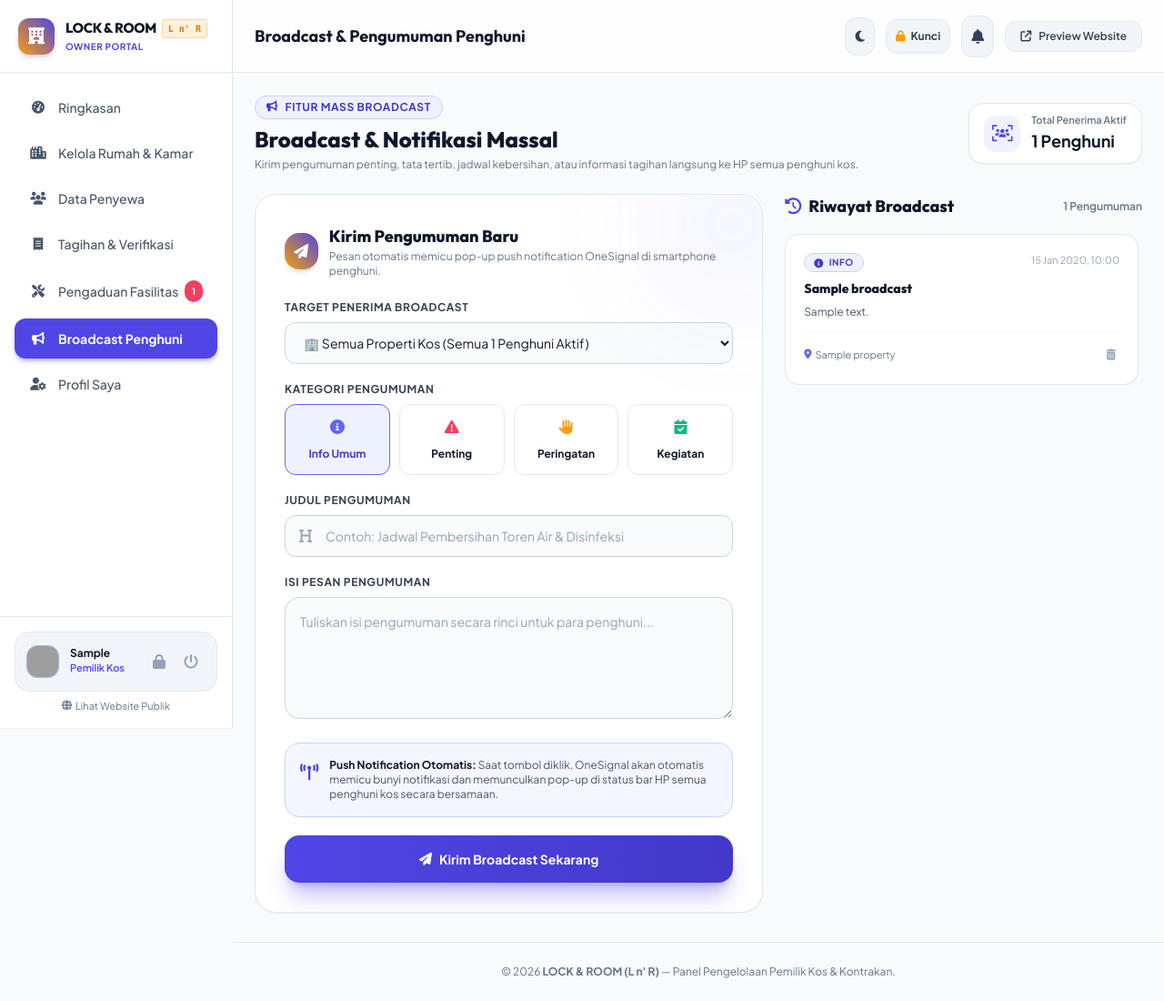
After one commit to fepscode/lockroom, a PHP site: page /owner/broadcast.php in a window 1280 px wide. The commit adds this page. Shown: the whole page at 91% size. Run offline with PHP 8.4, Linux system fonts and the light colour scheme; the visitor is signed in with stand-in values (Sample User, id 1); tables that the repository leaves empty hold one stand-in row (values such as "Sample post"); some libraries are stand-ins or nearby versions; grey boxes are pictures that could not be loaded.

Commit message:
Add Owner Mass Broadcast feature with OneSignal Push Notifications and Tenant Announcement display

```diff
--- a/helpers/onesignal.php
+++ b/helpers/onesignal.php
@@ -196,3 +196,46 @@ function notifyTenantComplaintResponse($complaintId, $status, $adminResponse = '
         }
     } catch (Exception $e) {}
 }
+
+/**
+ * Trigger: Broadcast announcement from Owner to all active tenants
+ */
+function sendOneSignalBroadcastToTenants($ownerId, $title, $message, $type = 'info', $propertyId = null) {
+    $pdo = getDBConnection();
+    if (!$pdo) return;
+
+    try {
+        $sql = "SELECT DISTINCT l.tenant_id
+                FROM leases l
+                JOIN rooms r ON l.room_id = r.id
+                JOIN properties p ON r.property_id = p.id
+                WHERE p.owner_id = ? AND l.status = 'aktif'";
+        $params = [$ownerId];
+
+        if (!empty($propertyId)) {
+            $sql .= " AND p.id = ?";
+            $params[] = $propertyId;
+        }
+
+        $stmt = $pdo->prepare($sql);
+        $stmt->execute($params);
+        $tenantIds = $stmt->fetchAll(PDO::FETCH_COLUMN);
+
+        if (!empty($tenantIds)) {
+            $typeIcons = [
+                'penting' => '🚨 PENGUMUMAN PENTING: ',
+                'peringatan' => '⚠️ PERINGATAN KOS: ',
+                'kegiatan' => '📅 INFORMASI KEGIATAN: ',
+                'info' => '📢 PENGUMUMAN KOS: '
+            ];
+            $prefix = $typeIcons[$type] ?? '📢 ';
+            $fullTitle = $prefix . $title;
+            $redirectUrl = BASE_URL . '/tenant/index.php';
+
+            sendOneSignalPush($tenantIds, $fullTitle, $message, $redirectUrl, [
+                'type' => 'broadcast',
+                'category' => $type
+            ]);
+        }
+    } catch (Exception $e) {}
+}
--- /dev/null
+++ b/owner/broadcast.php
@@ -0,0 +1,273 @@
+<?php
+// Owner Broadcast / Announcements Management
+// LOCK & ROOM (L n' R)
+
+require_once __DIR__ . '/../helpers/auth.php';
+require_once __DIR__ . '/../helpers/onesignal.php';
+requireLogin('pemilik');
+
+$user = currentUser();
+$pdo = getDBConnection();
+
+// Handle Submit New Broadcast & Delete Broadcast
+if ($_SERVER['REQUEST_METHOD'] === 'POST') {
+    $action = $_POST['action'] ?? '';
+
+    if ($action === 'send_broadcast') {
+        $title = sanitizeInput($_POST['title'] ?? '');
+        $message = sanitizeInput($_POST['message'] ?? '');
+        $type = sanitizeInput($_POST['type'] ?? 'info');
+        $propertyId = !empty($_POST['property_id']) ? (int)$_POST['property_id'] : null;
+
+        if (empty($title) || empty($message)) {
+            setFlash('error', 'Judul dan isi pesan broadcast wajib diisi!');
+        } else {
+            // Save to database
+            $stmt = $pdo->prepare("INSERT INTO broadcasts (owner_id, property_id, title, message, type) VALUES (?, ?, ?, ?, ?)");
+            $stmt->execute([$user['id'], $propertyId, $title, $message, $type]);
+
+            // Fire OneSignal Web Push to all targeted active tenants
+            sendOneSignalBroadcastToTenants($user['id'], $title, $message, $type, $propertyId);
+
+            setFlash('success', 'Pesan broadcast berhasil dikirimkan ke seluruh penghuni kos beserta notifikasi layar HP!');
+        }
+        header("Location: broadcast.php");
+        exit;
+    }
+
+    if ($action === 'delete_broadcast') {
+        $broadcastId = (int)$_POST['broadcast_id'];
+        $stmt = $pdo->prepare("DELETE FROM broadcasts WHERE id = ? AND owner_id = ?");
+        $stmt->execute([$broadcastId, $user['id']]);
+
+        setFlash('success', 'Riwayat pengumuman berhasil dihapus.');
+        header("Location: broadcast.php");
+        exit;
+    }
+}
+
+$pageTitle = 'Broadcast & Pengumuman Penghuni';
+require_once __DIR__ . '/header.php';
+
+// Fetch properties owned by this owner
+$stmtProps = $pdo->prepare("SELECT id, name FROM properties WHERE owner_id = ? ORDER BY id ASC");
+$stmtProps->execute([$user['id']]);
+$properties = $stmtProps->fetchAll();
+
+// Count active tenants
+$stmtActiveTenants = $pdo->prepare("SELECT COUNT(DISTINCT l.tenant_id)
+                                    FROM leases l
+                                    JOIN rooms r ON l.room_id = r.id
+                                    JOIN properties p ON r.property_id = p.id
+                                    WHERE p.owner_id = ? AND l.status = 'aktif'");
+$stmtActiveTenants->execute([$user['id']]);
+$totalActiveTenants = $stmtActiveTenants->fetchColumn() ?: 0;
+
+// Fetch sent broadcasts history
+$stmtBroadcasts = $pdo->prepare("SELECT b.*, p.name as property_name
+                                  FROM broadcasts b
+                                  LEFT JOIN properties p ON b.property_id = p.id
+                                  WHERE b.owner_id = ?
+                                  ORDER BY b.id DESC");
+$stmtBroadcasts->execute([$user['id']]);
+$broadcasts = $stmtBroadcasts->fetchAll();
+?>
+
+<!-- Header Banner -->
+<div class="flex flex-col sm:flex-row sm:items-center justify-between gap-4">
+    <div>
+        <div class="inline-flex items-center gap-2 px-3 py-1 rounded-full text-xs font-bold uppercase tracking-wider mb-1.5 bg-indigo-50 dark:bg-indigo-500/20 text-indigo-700 dark:text-indigo-400 border border-indigo-200 dark:border-indigo-500/30">
+            <i class="fa-solid fa-bullhorn animate-bounce"></i> Fitur Mass Broadcast
+        </div>
+        <h2 class="text-2xl font-extrabold text-slate-900 dark:text-white font-heading">Broadcast & Notifikasi Massal</h2>
+        <p class="text-slate-500 dark:text-slate-400 text-xs mt-1">Kirim pengumuman penting, tata tertib, jadwal kebersihan, atau informasi tagihan langsung ke HP semua penghuni kos.</p>
+    </div>
+
+    <div class="flex items-center gap-3">
+        <div class="px-4 py-2.5 rounded-2xl bg-white dark:bg-slate-900 border border-slate-200 dark:border-slate-800 shadow-sm flex items-center gap-3">
+            <div class="w-10 h-10 rounded-xl bg-indigo-50 dark:bg-indigo-500/20 text-indigo-600 dark:text-indigo-400 flex items-center justify-center text-lg">
+                <i class="fa-solid fa-users-viewfinder"></i>
+            </div>
+            <div>
+                <div class="text-[11px] text-slate-500 dark:text-slate-400 font-semibold">Total Penerima Aktif</div>
+                <div class="text-lg font-extrabold text-slate-900 dark:text-white"><?= $totalActiveTenants ?> Penghuni</div>
+            </div>
+        </div>
+    </div>
+</div>
+
+<!-- Main Grid: Form Kirim & Riwayat -->
+<div class="grid grid-cols-1 lg:grid-cols-12 gap-6">
+
+    <!-- Form Kirim Broadcast (7 Kolom) -->
+    <div class="lg:col-span-7 space-y-6">
+        <div class="glass-card rounded-3xl p-6 sm:p-8 border border-slate-200 dark:border-slate-800 shadow-sm bg-white dark:bg-slate-900 relative overflow-hidden">
+            <div class="absolute -right-12 -top-12 w-40 h-40 bg-indigo-500/10 rounded-full blur-3xl pointer-events-none"></div>
+
+            <div class="flex items-center gap-3 mb-6">
+                <div class="w-10 h-10 rounded-2xl bg-gradient-to-tr from-amber-500 to-indigo-600 text-white flex items-center justify-center shadow-md">
+                    <i class="fa-solid fa-paper-plane text-base"></i>
+                </div>
+                <div>
+                    <h3 class="text-lg font-extrabold text-slate-900 dark:text-white font-heading">Kirim Pengumuman Baru</h3>
+                    <p class="text-xs text-slate-500 dark:text-slate-400">Pesan otomatis memicu pop-up push notification OneSignal di smartphone penghuni.</p>
+                </div>
+            </div>
+
+            <form method="POST" action="broadcast.php" class="space-y-5">
+                <input type="hidden" name="action" value="send_broadcast">
+
+                <!-- Target Properti -->
+                <div>
+                    <label class="block text-xs font-bold text-slate-700 dark:text-slate-300 uppercase tracking-wider mb-2">
+                        Target Penerima Broadcast
+                    </label>
+                    <select name="property_id" class="w-full bg-slate-50 dark:bg-slate-950 border border-slate-300 dark:border-slate-700 rounded-xl py-3 px-4 text-slate-900 dark:text-white text-sm focus:border-indigo-500 focus:outline-none transition-all">
+                        <option value="">🏢 Semua Properti Kos (Semua <?= $totalActiveTenants ?> Penghuni Aktif)</option>
+                        <?php foreach ($properties as $p): ?>
+                            <option value="<?= $p['id'] ?>">📍 Khusus Properti: <?= htmlspecialchars($p['name']) ?></option>
+                        <?php endforeach; ?>
+                    </select>
+                </div>
+
+                <!-- Kategori / Tipe -->
+                <div>
+                    <label class="block text-xs font-bold text-slate-700 dark:text-slate-300 uppercase tracking-wider mb-2">
+                        Kategori Pengumuman
+                    </label>
+                    <div class="grid grid-cols-2 sm:grid-cols-4 gap-2.5">
+                        <label class="cursor-pointer">
+                            <input type="radio" name="type" value="info" checked class="peer sr-only">
+                            <div class="p-3 rounded-xl border border-slate-200 dark:border-slate-800 text-center peer-checked:bg-indigo-50 peer-checked:border-indigo-500 peer-checked:text-indigo-700 dark:peer-checked:bg-indigo-500/20 dark:peer-checked:text-indigo-300 transition-all">
+                                <i class="fa-solid fa-circle-info text-base mb-1 block text-indigo-500"></i>
+                                <span class="text-xs font-bold">Info Umum</span>
+                            </div>
+                        </label>
+                        <label class="cursor-pointer">
+                            <input type="radio" name="type" value="penting" class="peer sr-only">
+                            <div class="p-3 rounded-xl border border-slate-200 dark:border-slate-800 text-center peer-checked:bg-rose-50 peer-checked:border-rose-500 peer-checked:text-rose-700 dark:peer-checked:bg-rose-500/20 dark:peer-checked:text-rose-300 transition-all">
+                                <i class="fa-solid fa-triangle-exclamation text-base mb-1 block text-rose-500"></i>
+                                <span class="text-xs font-bold">Penting</span>
+                            </div>
+                        </label>
+                        <label class="cursor-pointer">
+                            <input type="radio" name="type" value="peringatan" class="peer sr-only">
+                            <div class="p-3 rounded-xl border border-slate-200 dark:border-slate-800 text-center peer-checked:bg-amber-50 peer-checked:border-amber-500 peer-checked:text-amber-700 dark:peer-checked:bg-amber-500/20 dark:peer-checked:text-amber-300 transition-all">
+                                <i class="fa-solid fa-hand text-base mb-1 block text-amber-500"></i>
+                                <span class="text-xs font-bold">Peringatan</span>
+                            </div>
+                        </label>
+                        <label class="cursor-pointer">
+                            <input type="radio" name="type" value="kegiatan" class="peer sr-only">
+                            <div class="p-3 rounded-xl border border-slate-200 dark:border-slate-800 text-center peer-checked:bg-emerald-50 peer-checked:border-emerald-500 peer-checked:text-emerald-700 dark:peer-checked:bg-emerald-500/20 dark:peer-checked:text-emerald-300 transition-all">
+                                <i class="fa-solid fa-calendar-check text-base mb-1 block text-emerald-500"></i>
+                                <span class="text-xs font-bold">Kegiatan</span>
+                            </div>
+                        </label>
+                    </div>
+                </div>
+
+                <!-- Judul -->
+                <div>
+                    <label class="block text-xs font-bold text-slate-700 dark:text-slate-300 uppercase tracking-wider mb-2">
+                        Judul Pengumuman
+                    </label>
+                    <div class="relative">
+                        <i class="fa-solid fa-heading absolute left-4 top-1/2 -translate-y-1/2 text-slate-400"></i>
+                        <input type="text" name="title" id="broadcastTitleInput" required placeholder="Contoh: Jadwal Pembersihan Toren Air & Disinfeksi" class="w-full bg-slate-50 dark:bg-slate-950 border border-slate-300 dark:border-slate-700 rounded-xl py-3 pl-11 pr-4 text-slate-900 dark:text-white text-sm focus:border-indigo-500 focus:outline-none transition-all placeholder:text-slate-400">
+                    </div>
+                </div>
+
+                <!-- Pesan -->
+                <div>
+                    <label class="block text-xs font-bold text-slate-700 dark:text-slate-300 uppercase tracking-wider mb-2">
+                        Isi Pesan Pengumuman
+                    </label>
+                    <textarea name="message" id="broadcastMsgInput" rows="5" required placeholder="Tuliskan isi pengumuman secara rinci untuk para penghuni..." class="w-full bg-slate-50 dark:bg-slate-950 border border-slate-300 dark:border-slate-700 rounded-2xl p-4 text-slate-900 dark:text-white text-sm focus:border-indigo-500 focus:outline-none transition-all placeholder:text-slate-400"></textarea>
+                </div>
+
+                <div class="p-4 rounded-2xl bg-indigo-50/70 dark:bg-indigo-950/40 border border-indigo-200 dark:border-indigo-500/30 flex items-start gap-3 text-xs text-slate-600 dark:text-slate-300">
+                    <i class="fa-solid fa-tower-broadcast text-indigo-600 dark:text-cyan-400 text-lg mt-0.5 flex-shrink-0"></i>
+                    <div>
+                        <span class="font-bold text-slate-900 dark:text-white">Push Notification Otomatis:</span>
+                        Saat tombol diklik, OneSignal akan otomatis memicu bunyi notifikasi dan memunculkan pop-up di status bar HP semua penghuni kos secara bersamaan.
+                    </div>
+                </div>
+
+                <button type="submit" class="w-full py-4 px-6 rounded-2xl font-bold text-sm text-white shadow-xl transition-all flex items-center justify-center gap-2 bg-gradient-to-r from-indigo-600 to-indigo-700 hover:from-indigo-500 hover:to-indigo-600 shadow-indigo-600/30">
+                    <i class="fa-solid fa-paper-plane"></i> Kirim Broadcast Sekarang
+                </button>
+            </form>
+        </div>
+    </div>
+
+    <!-- Riwayat Pengumuman Sebelumnya (5 Kolom) -->
+    <div class="lg:col-span-5 space-y-4">
+        <div class="flex items-center justify-between mb-2">
+            <h3 class="text-lg font-extrabold text-slate-900 dark:text-white font-heading flex items-center gap-2">
+                <i class="fa-solid fa-clock-rotate-left text-indigo-600"></i> Riwayat Broadcast
+            </h3>
+            <span class="text-xs text-slate-500 font-semibold"><?= count($broadcasts) ?> Pengumuman</span>
+        </div>
+
+        <?php if (empty($broadcasts)): ?>
+            <div class="p-8 rounded-3xl border border-dashed border-slate-300 dark:border-slate-800 text-center bg-white dark:bg-slate-900/60">
+                <div class="w-14 h-14 rounded-2xl bg-slate-100 dark:bg-slate-800 text-slate-400 flex items-center justify-center mx-auto text-2xl mb-3">
+                    <i class="fa-solid fa-inbox"></i>
+                </div>
+                <div class="text-sm font-bold text-slate-900 dark:text-white">Belum Ada Broadcast Terkirim</div>
+                <p class="text-xs text-slate-500 mt-1">Pengumuman yang Anda kirimkan akan tersimpan di riwayat ini.</p>
+            </div>
+        <?php else: ?>
+            <div class="space-y-3.5 max-h-[600px] overflow-y-auto pr-1">
+                <?php foreach ($broadcasts as $b): ?>
+                    <?php
+                        $badgeStyle = 'bg-indigo-50 dark:bg-indigo-500/20 text-indigo-700 dark:text-indigo-400 border-indigo-200 dark:border-indigo-500/30';
+                        $typeIcon = 'fa-circle-info';
+                        if ($b['type'] === 'penting') {
+                            $badgeStyle = 'bg-rose-50 dark:bg-rose-500/20 text-rose-700 dark:text-rose-400 border-rose-200 dark:border-rose-500/30';
+                            $typeIcon = 'fa-triangle-exclamation';
+                        } elseif ($b['type'] === 'peringatan') {
+                            $badgeStyle = 'bg-amber-50 dark:bg-amber-500/20 text-amber-700 dark:text-amber-400 border-amber-200 dark:border-amber-500/30';
+                            $typeIcon = 'fa-hand';
+                        } elseif ($b['type'] === 'kegiatan') {
+                            $badgeStyle = 'bg-emerald-50 dark:bg-emerald-500/20 text-emerald-700 dark:text-emerald-400 border-emerald-200 dark:border-emerald-500/30';
+                            $typeIcon = 'fa-calendar-check';
+                        }
+                    ?>
+                    <div class="glass-card rounded-2xl p-4 sm:p-5 border border-slate-200 dark:border-slate-800 bg-white dark:bg-slate-900 shadow-sm relative group">
+                        <div class="flex items-start justify-between gap-3 mb-2">
+                            <span class="px-2.5 py-0.5 rounded-full text-[10px] font-extrabold uppercase tracking-wider border flex items-center gap-1.5 <?= $badgeStyle ?>">
+                                <i class="fa-solid <?= $typeIcon ?>"></i> <?= ucfirst($b['type']) ?>
+                            </span>
+                            <span class="text-[11px] text-slate-400">
+                                <?= date('d M Y, H:i', strtotime($b['created_at'])) ?>
+                            </span>
+                        </div>
+
+                        <h4 class="text-sm font-extrabold text-slate-900 dark:text-white font-heading mb-1.5"><?= htmlspecialchars($b['title']) ?></h4>
+                        <p class="text-xs text-slate-600 dark:text-slate-300 leading-relaxed whitespace-pre-line"><?= htmlspecialchars($b['message']) ?></p>
+
+                        <div class="mt-3 pt-3 border-t border-slate-100 dark:border-slate-800 flex items-center justify-between text-[11px]">
+                            <span class="text-slate-500 flex items-center gap-1">
+                                <i class="fa-solid fa-location-dot text-indigo-500"></i>
+                                <?= $b['property_name'] ? htmlspecialchars($b['property_name']) : 'Semua Properti' ?>
+                            </span>
+
+                            <form method="POST" action="broadcast.php" onsubmit="return confirm('Apakah Anda yakin ingin menghapus pengumuman ini dari riwayat?');">
+                                <input type="hidden" name="action" value="delete_broadcast">
+                                <input type="hidden" name="broadcast_id" value="<?= $b['id'] ?>">
+                                <button type="submit" class="text-slate-400 hover:text-rose-500 transition-colors p-1" title="Hapus Pengumuman">
+                                    <i class="fa-solid fa-trash-can text-xs"></i>
+                                </button>
+                            </form>
+                        </div>
+                    </div>
+                <?php endforeach; ?>
+            </div>
+        <?php endif; ?>
+    </div>
+
+</div>
+
+<?php require_once __DIR__ . '/footer.php'; ?>
--- a/owner/header.php
+++ b/owner/header.php
@@ -162,6 +162,11 @@ if ($pdo) {
                     <?php endif; ?>
                 </a>
 
+                <a href="broadcast.php" class="flex items-center gap-3 px-4 py-3 rounded-xl transition-all <?= $currentPage === 'broadcast.php' ? 'bg-indigo-600 text-white font-bold shadow-md shadow-indigo-600/30' : 'text-slate-600 dark:text-slate-400 hover:bg-slate-100 dark:hover:bg-slate-800 hover:text-slate-900 dark:hover:text-slate-200' ?>">
+                    <i class="fa-solid fa-bullhorn w-5 text-center"></i>
+                    <span>Broadcast Penghuni</span>
+                </a>
+
                 <a href="profile.php" class="flex items-center gap-3 px-4 py-3 rounded-xl transition-all <?= $currentPage === 'profile.php' ? 'bg-indigo-600 text-white font-bold shadow-md shadow-indigo-600/30' : 'text-slate-600 dark:text-slate-400 hover:bg-slate-100 dark:hover:bg-slate-800 hover:text-slate-900 dark:hover:text-slate-200' ?>">
                     <i class="fa-solid fa-user-gear w-5 text-center"></i>
                     <span>Profil Saya</span>
```
Also changed, not shown: database/schema.sql (+12 -0 lines), tenant/index.php (+72 -0 lines).
